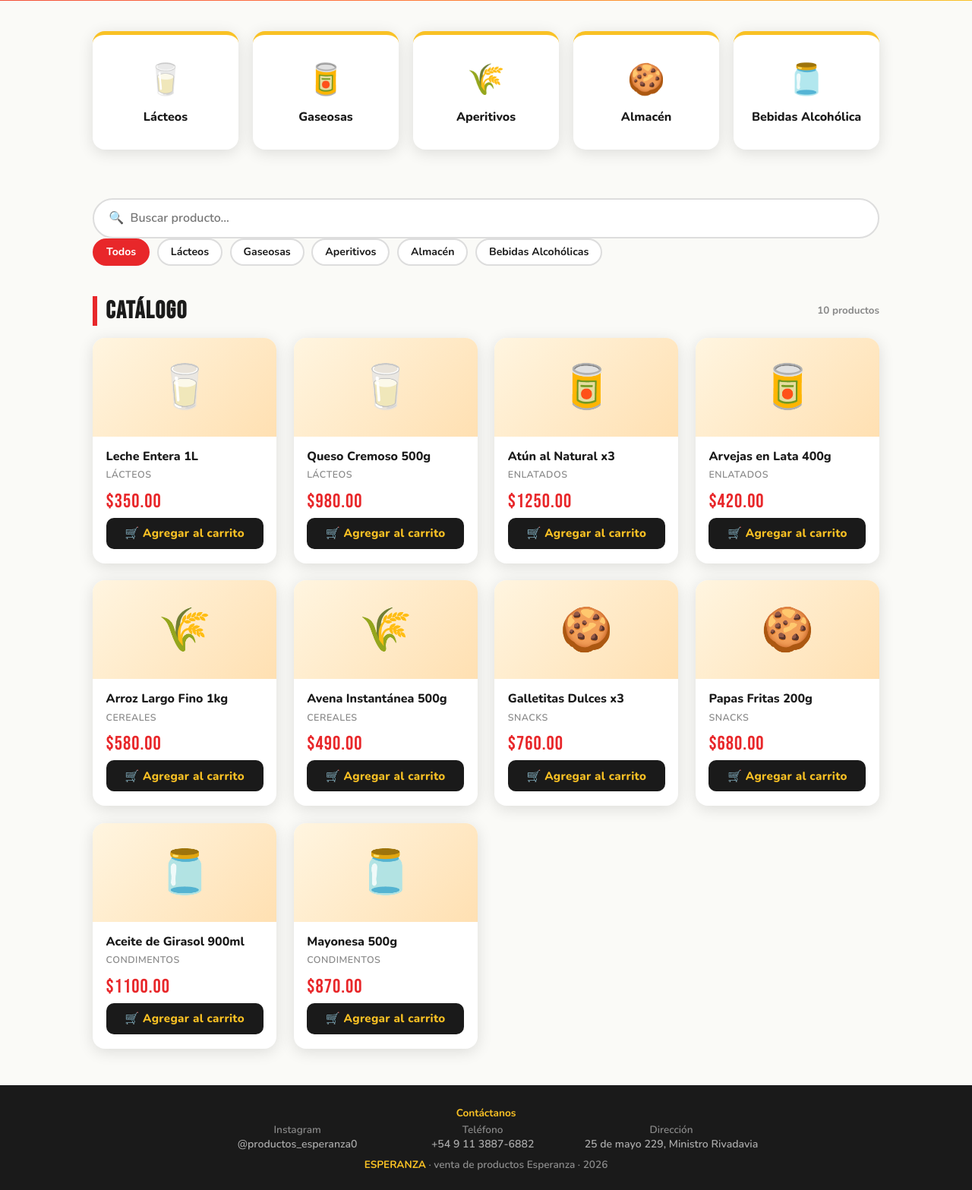
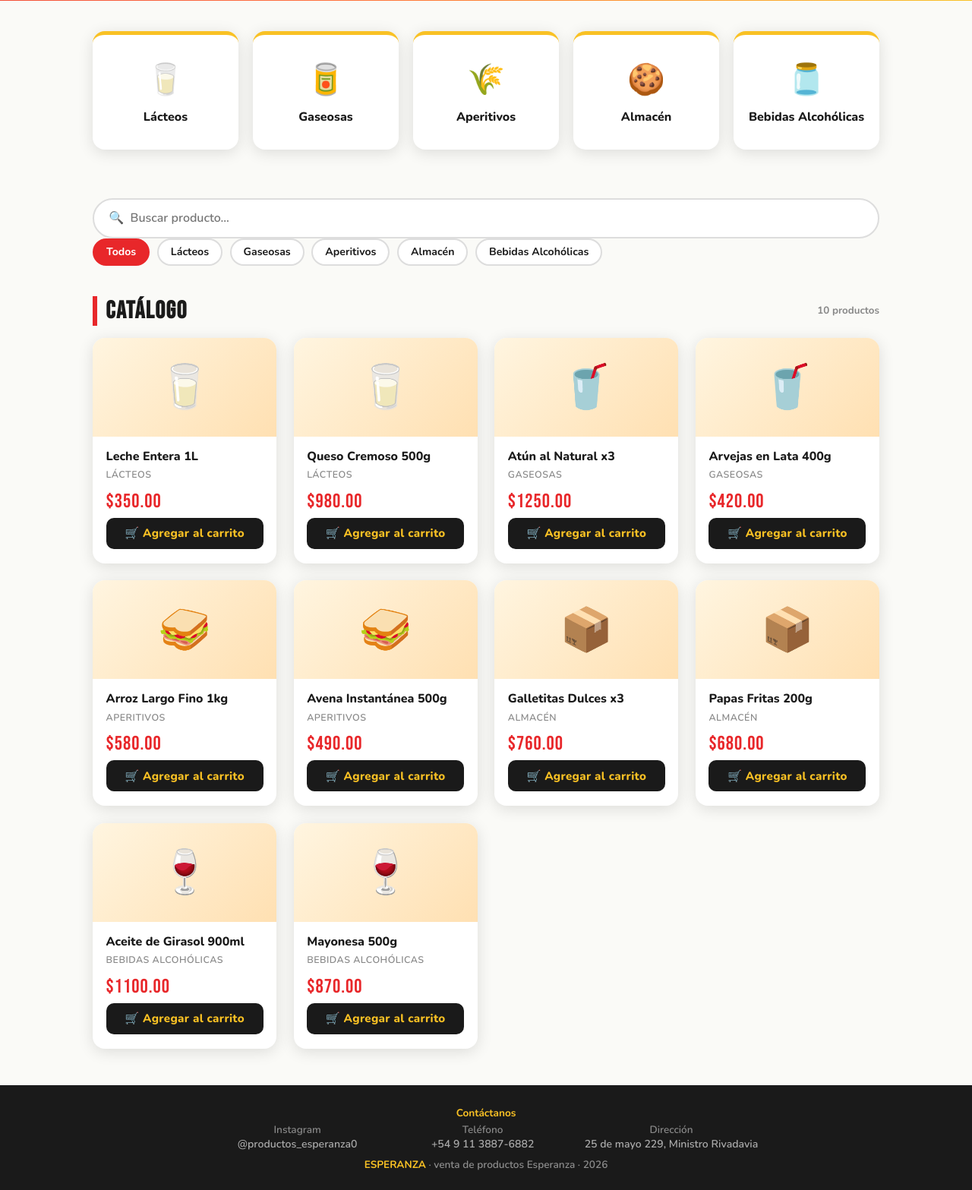
Before and after one commit to PabloMarinUrtiaga/Venta_de_productos_Esperanza, a Django app: page /productos/ in a window 1280 px wide. Shown: the part 484-2051 px from the top of the page at 76% size. Run offline with Django 5.2, Linux system fonts and the light colour scheme.

Commit message:
cambios, categoria y precio

```diff
--- a/mayorista/productos/static/productos/js/carrito.js
+++ b/mayorista/productos/static/productos/js/carrito.js
@@ -163,7 +163,7 @@ function renderCarrito() {
     const subtotal     = calcularSubtotal(prod, cantidad);
     total += subtotal;
 
-    const emoji = { 'Lácteos':'🥛','Enlatados':'🥫','Cereales':'🌾','Snacks':'🍪','Condimentos':'🫙' }[prod.categoria] || '🛒';
+    const emoji = { 'Lácteos':'🥛','Gaseosas':'🥤','Aperitivos':'🥪','Almacén':'📦','Bebidas Alcohólicas':'🍷' }[prod.categoria] || '🛒';
 
     // Info de precio mayorista aplicado
     let precioInfoHtml = `<span style="color:var(--gris); font-size:0.82rem;">× $${precioNormal.toFixed(2)}</span>`;
--- a/mayorista/productos/static/productos/js/productos.js
+++ b/mayorista/productos/static/productos/js/productos.js
@@ -5,10 +5,10 @@
 
 const EMOJIS_CATEGORIA = {
   'Lácteos':     '🥛',
-  'Enlatados':   '🥫',
-  'Cereales':    '🌾',
-  'Snacks':      '🍪',
-  'Condimentos': '🫙',
+  'Gaseosas':    '🥤',
+  'Aperitivos':  '🥪',
+  'Almacén':     '📦',
+  'Bebidas Alcohólicas': '🍷',
   'default':     '🛒',
 };
 
@@ -248,14 +248,14 @@ async function cargarProductos() {
     todosLosProductos = [
       { id: 1, nombre: 'Leche Entera 1L',       precio: '350.00', stock: 150, categoria: 'Lácteos' },
       { id: 2, nombre: 'Queso Cremoso 500g',     precio: '980.00', stock: 45,  categoria: 'Lácteos' },
-      { id: 3, nombre: 'Atún al Natural x3',     precio: '1250.00',stock: 80,  categoria: 'Enlatados' },
-      { id: 4, nombre: 'Arvejas en Lata 400g',   precio: '420.00', stock: 12,  categoria: 'Enlatados' },
-      { id: 5, nombre: 'Arroz Largo Fino 1kg',   precio: '580.00', stock: 200, categoria: 'Cereales' },
-      { id: 6, nombre: 'Avena Instantánea 500g', precio: '490.00', stock: 3,   categoria: 'Cereales' },
-      { id: 7, nombre: 'Galletitas Dulces x3',   precio: '760.00', stock: 60,  categoria: 'Snacks' },
-      { id: 8, nombre: 'Papas Fritas 200g',      precio: '680.00', stock: 18,  categoria: 'Snacks' },
-      { id: 9, nombre: 'Aceite de Girasol 900ml',precio: '1100.00',stock: 90,  categoria: 'Condimentos' },
-      { id:10, nombre: 'Mayonesa 500g',           precio: '870.00', stock: 35,  categoria: 'Condimentos' },
+      { id: 3, nombre: 'Atún al Natural x3',     precio: '1250.00',stock: 80,  categoria: 'Gaseosas' },
+      { id: 4, nombre: 'Arvejas en Lata 400g',   precio: '420.00', stock: 12,  categoria: 'Gaseosas' },
+      { id: 5, nombre: 'Arroz Largo Fino 1kg',   precio: '580.00', stock: 200, categoria: 'Aperitivos' },
+      { id: 6, nombre: 'Avena Instantánea 500g', precio: '490.00', stock: 3,   categoria: 'Aperitivos' },
+      { id: 7, nombre: 'Galletitas Dulces x3',   precio: '760.00', stock: 60,  categoria: 'Almacén' },
+      { id: 8, nombre: 'Papas Fritas 200g',      precio: '680.00', stock: 18,  categoria: 'Almacén' },
+      { id: 9, nombre: 'Aceite de Girasol 900ml',precio: '1100.00',stock: 90,  categoria: 'Bebidas Alcohólicas' },
+      { id:10, nombre: 'Mayonesa 500g',           precio: '870.00', stock: 35,  categoria: 'Bebidas Alcohólicas' },
     ];
     filtrarYRender();
     console.warn('Usando datos de demostración. Conectá el backend Django para datos reales.');
--- a/mayorista/productos/templates/productos/lista.html
+++ b/mayorista/productos/templates/productos/lista.html
@@ -53,7 +53,7 @@
       <span class="icono">🍪</span> Almacén
     </a>
     <a href="#" class="categoria-card" data-cat="Bebidas Alcohólica">
-      <span class="icono">🫙</span> Bebidas Alcohólica
+      <span class="icono">🫙</span> Bebidas Alcohólicas
     </a>
   </div>
 
@@ -66,10 +66,10 @@
   <div class="filtros" id="filtros">
     <button class="filtro-btn activo" data-cat="todos">Todos</button>
     <button class="filtro-btn" data-cat="Lácteos">Lácteos</button>
-    <button class="filtro-btn" data-cat="Enlatados">Gaseosas</button>
-    <button class="filtro-btn" data-cat="Cereales">Aperitivos</button>
-    <button class="filtro-btn" data-cat="Snacks">Almacén </button>
-    <button class="filtro-btn" data-cat="Condimentos">Bebidas Alcohólicas</button>
+    <button class="filtro-btn" data-cat="Gaseosas">Gaseosas</button>
+    <button class="filtro-btn" data-cat="Aperitivos">Aperitivos</button>
+    <button class="filtro-btn" data-cat="Almacén">Almacén </button>
+    <button class="filtro-btn" data-cat="Bebidas Alcohólicas">Bebidas Alcohólicas</button>
   </div>
 
  <!-- PRODUCTOS -->
--- a/mayorista/productos/views.py
+++ b/mayorista/productos/views.py
@@ -1098,19 +1098,18 @@ def panel(request):
 @login_required
 def agregar_producto(request):
 
-    # 🔒 Solo admin
     if not request.user.is_staff:
         messages.error(request, 'No autorizado')
         return redirect('/')
 
-    # 🔒 Solo POST
     if request.method != 'POST':
         messages.error(request, 'Método inválido')
         return redirect('/panel/')
 
     nombre = request.POST.get('nombre', '').strip()
     precio = request.POST.get('precio', '').strip()
-    stock = request.POST.get('stock', '').strip()
+    precio = precio.replace('.', '').replace(',', '.')
+    stock  = request.POST.get('stock', '').strip()
 
     # ─────────────────────────────
     # NOMBRE
@@ -1120,20 +1119,16 @@ def agregar_producto(request):
         messages.error(request, 'Ingresá un nombre')
         return redirect('/panel/')
 
-    # 🔒 Longitud
     if len(nombre) > 200:
         messages.error(request, 'Nombre demasiado largo')
         return redirect('/panel/')
 
-    # 🔒 Mínimo caracteres
     if len(nombre) < 2:
         messages.error(request, 'Nombre demasiado corto')
         return redirect('/panel/')
 
-    # 🔒 Evitar espacios absurdos
     nombre = ' '.join(nombre.split())
 
-    # 🔒 Evitar duplicados exactos
     if Producto.objects.filter(nombre__iexact=nombre).exists():
         messages.error(request, 'Ese producto ya existe')
         return redirect('/panel/')
@@ -1147,30 +1142,23 @@ def agregar_producto(request):
         return redirect('/panel/')
 
     try:
-
         precio = Decimal(precio)
-
     except InvalidOperation:
-
         messages.error(request, 'Precio inválido')
         return redirect('/panel/')
 
-    # 🔒 NaN / infinito
     if not precio.is_finite():
         messages.error(request, 'Precio inválido')
         return redirect('/panel/')
 
-    # 🔒 Precio mínimo
     if precio <= 0:
         messages.error(request, 'Precio inválido')
         return redirect('/panel/')
 
-    # 🔒 Precio absurdo
     if precio > Decimal('99999999'):
         messages.error(request, 'Precio demasiado grande')
         return redirect('/panel/')
 
-    # 🔒 Máximo 2 decimales
     if precio.as_tuple().exponent < -2:
         messages.error(request, 'Máximo 2 decimales')
         return redirect('/panel/')
@@ -1184,20 +1172,15 @@ def agregar_producto(request):
         return redirect('/panel/')
 
     try:
-
         stock = int(stock)
-
     except ValueError:
-
         messages.error(request, 'Stock inválido')
         return redirect('/panel/')
 
-    # 🔒 Stock negativo
     if stock < 0:
         messages.error(request, 'El stock no puede ser negativo')
         return redirect('/panel/')
 
-    # 🔒 Evitar stocks absurdos
     if stock > 999999:
         messages.error(request, 'Stock demasiado grande')
         return redirect('/panel/')
@@ -1206,8 +1189,8 @@ def agregar_producto(request):
     # PRECIO MAYORISTA
     # ─────────────────────────────
 
-    precio_mayorista   = request.POST.get('precio_mayorista', '').strip()
-    cantidad_mayorista = request.POST.get('cantidad_mayorista', '').strip()
+    precio_mayorista = request.POST.get('precio_mayorista', '').strip()
+    precio_mayorista = precio_mayorista.replace('.', '').replace(',', '.')
 
     precio_mayorista_val   = None
     cantidad_mayorista_val = None
@@ -1223,9 +1206,7 @@ def agregar_producto(request):
             messages.error(request, 'Precio mayorista inválido')
             return redirect('/panel/')
 
-        if precio_mayorista_val >= precio:
-            messages.error(request, 'El precio mayorista debe ser menor al precio unitario')
-            return redirect('/panel/')
+    cantidad_mayorista = request.POST.get('cantidad_mayorista', '').strip()
 
     if cantidad_mayorista:
         try:
@@ -1243,9 +1224,9 @@ def agregar_producto(request):
     # ─────────────────────────────
 
     categoria = request.POST.get('categoria', '').strip()
-
-    categorias_validas = ['Lácteos', 'Enlatados', 'Cereales', 'Snacks', 'Condimentos']
-
+    categorias_validas = ['Lácteos', 'Gaseosas', 'Aperitivos', 'Almacén', 'Bebidas Alcohólicas']
+    categoria = request.POST.get('categoria', '').strip()
+    print('CATEGORIA RECIBIDA:', repr(categoria))
     if categoria and categoria not in categorias_validas:
         messages.error(request, 'Categoría inválida')
         return redirect('/panel/')
@@ -1255,16 +1236,13 @@ def agregar_producto(request):
     # ─────────────────────────────
 
     imagen_archivo = request.FILES.get('imagen')
-    imagen_base64 = None
+    imagen_base64  = None
 
     if imagen_archivo:
-
-        # 🔒 Límite de tamaño del archivo subido (5MB antes de comprimir)
         if imagen_archivo.size > 5 * 1024 * 1024:
             messages.error(request, 'La imagen no puede superar los 5MB')
             return redirect('/panel/')
 
-        # 🔒 Tipos permitidos
         tipos_validos = ['image/jpeg', 'image/png', 'image/webp']
         if imagen_archivo.content_type not in tipos_validos:
             messages.error(request, 'Formato de imagen no permitido (solo JPG, PNG o WEBP)')
@@ -1291,11 +1269,7 @@ def agregar_producto(request):
         activo=True
     )
 
-    messages.success(
-        request,
-        f'Producto "{nombre}" agregado correctamente'
-    )
-
+    messages.success(request, f'Producto "{nombre}" agregado correctamente')
     return redirect('/panel/')
 
 #Eliminar productos
@@ -1677,7 +1651,7 @@ def editar_categoria(request, producto_id):
         return redirect('/panel/')
 
     categoria = request.POST.get('categoria', '').strip()
-    categorias_validas = ['Lácteos', 'Enlatados', 'Cereales', 'Snacks', 'Condimentos']
+    categorias_validas = ['Lácteos', 'Gaseosas', 'Aperitivos', 'Almacén', 'Bebidas Alcohólicas']
 
     if categoria not in categorias_validas:
         messages.error(request, 'Categoría inválida')
```
Also changed, not shown: mayorista/productos/templates/productos/panel.html (+8 -9 lines), mayorista/productos/migrations/0010_producto_imagen_base64_alter_producto_categoria.py.
